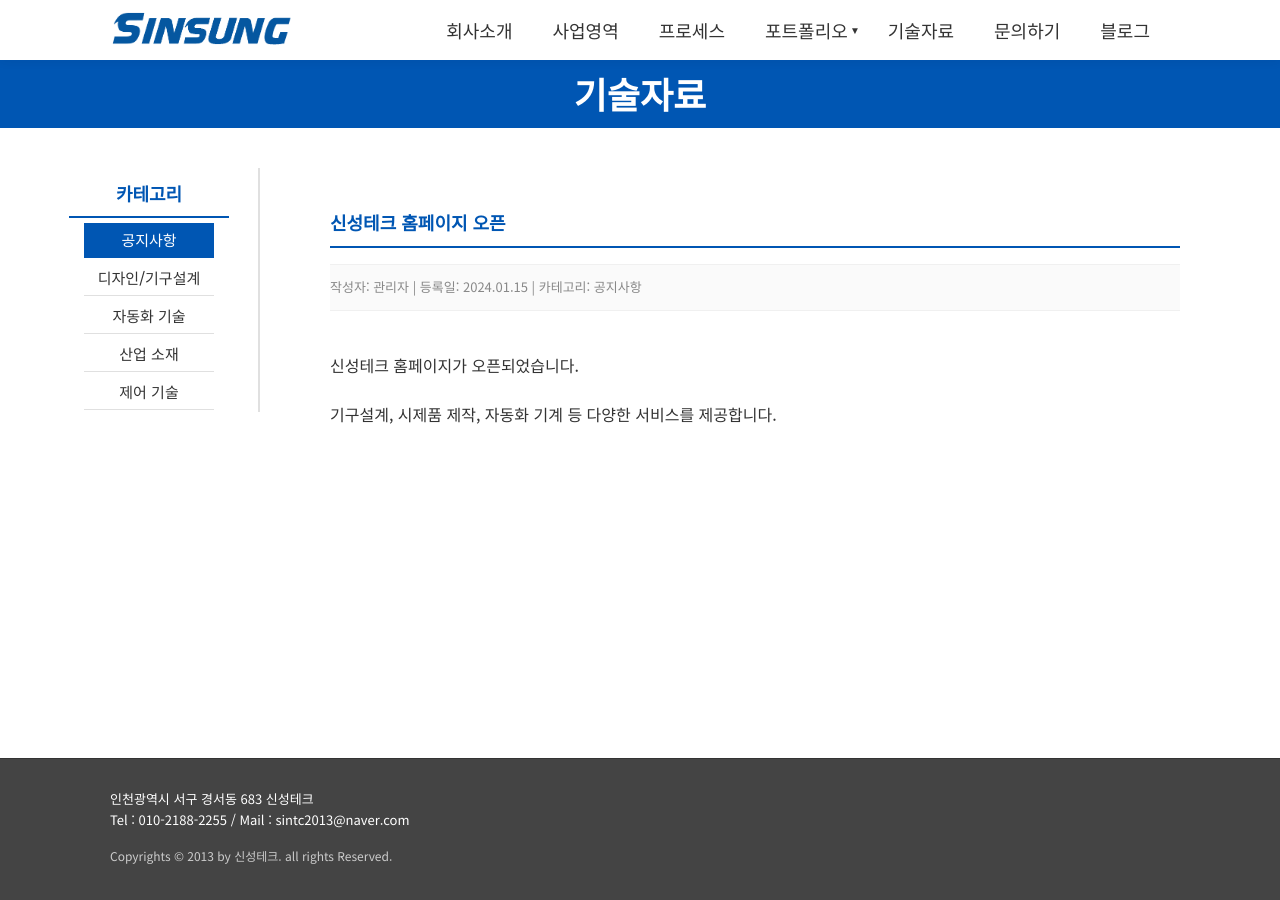
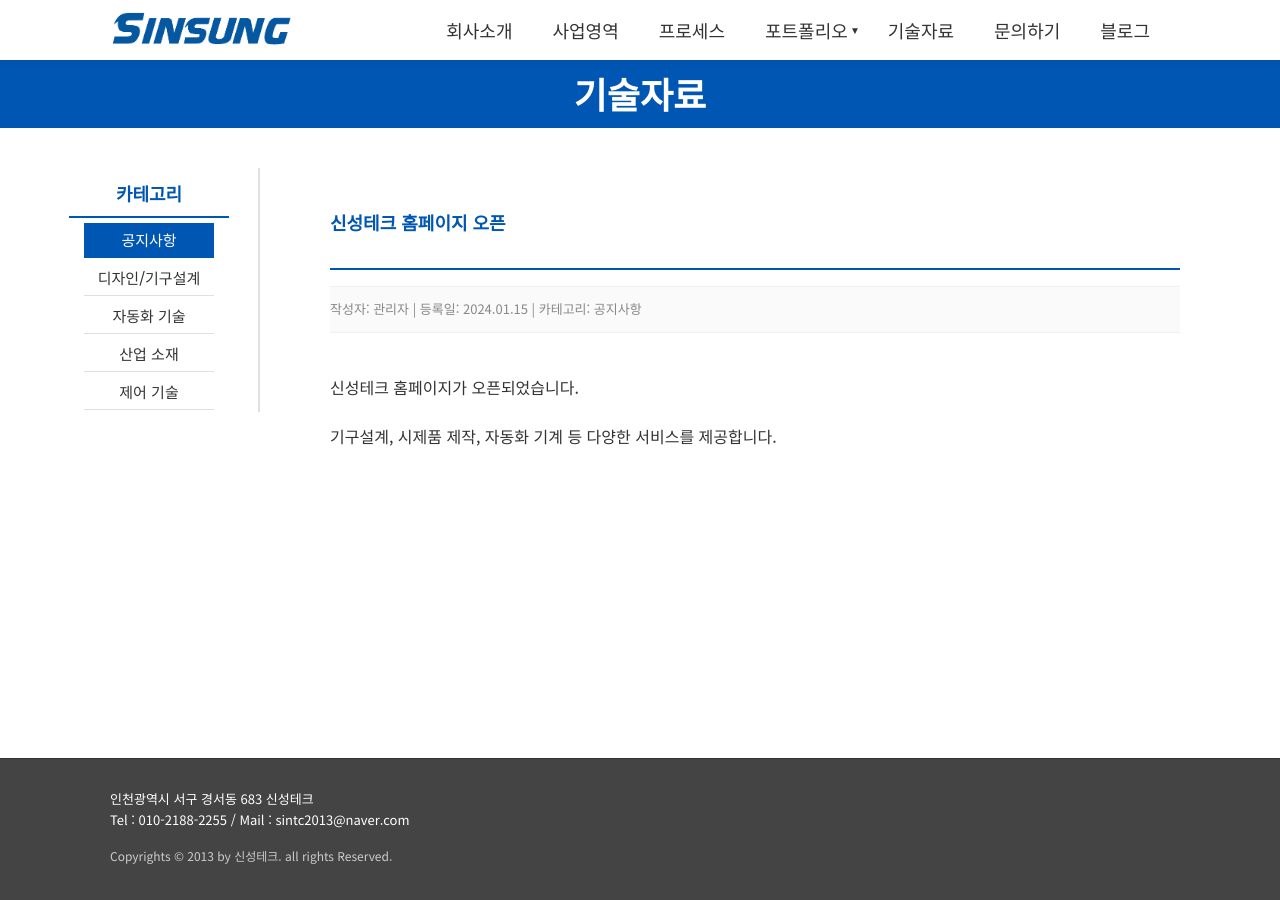
Before and after one commit to desert32-hash/Sintc2013, a Jekyll site: the page built from _posts/2024-01-15-welcome.md, in a window 1280 px wide. Built offline with Jekyll 4.4.1, drawn with Linux system fonts in a browser that asks for light colours.

Commit message:
Add files via upload

```diff
--- a/_layouts/default.html
+++ b/_layouts/default.html
@@ -137,7 +137,7 @@
             font-weight: 700;
             color: #0056b3;
             margin-bottom: 16px;
-            padding-bottom: 10px;
+            padding-bottom: 32px;
             border-bottom: 2px solid #0056b3;
         }
 
```
